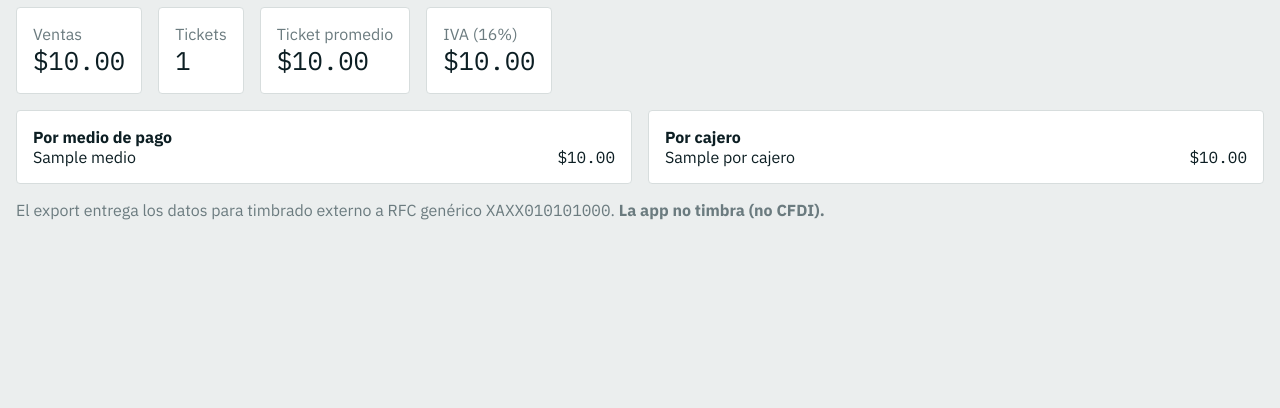
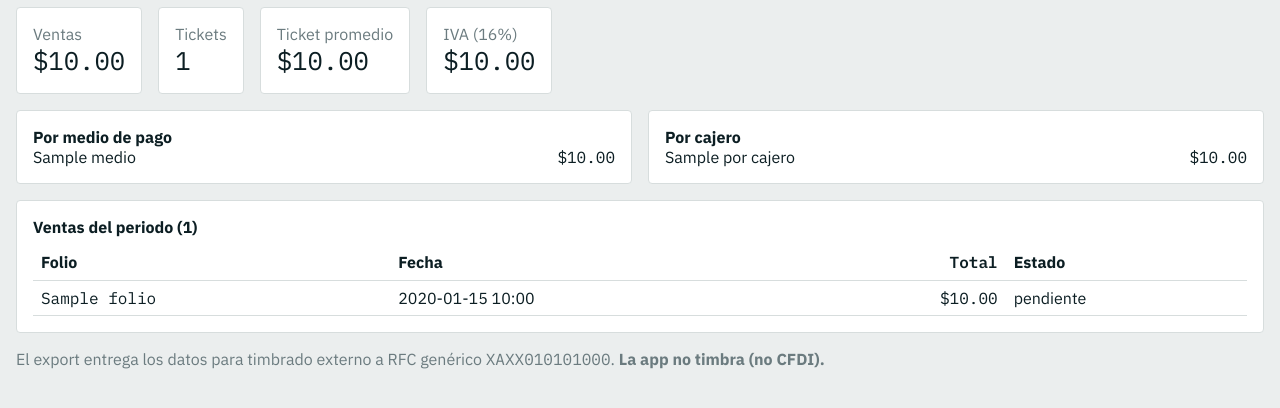
Before and after one commit to MELuisCruz/maschinario-bazar, a FastAPI app: template app/templates/reportes.html in a window 1280 px wide. Shown: the part 184-592 px from the top of the page. Run offline with FastAPI, Linux system fonts and the light colour scheme; the template is opened without the code that fills it: most values are stand-ins (such as "Sample title", 1, 10 or a date in 2020).

Commit message:
feat(reportes): listar folios de ventas del periodo en pantalla
La vista de Reportes ahora muestra una tabla con folio, fecha, total y
estado de las ventas del periodo (antes solo se veían al exportar).

Co-Authored-By: Claude Opus 4.8 <noreply@anthropic.com>

```diff
--- a/app/templates/reportes.html
+++ b/app/templates/reportes.html
@@ -32,6 +32,26 @@
     {% else %}<div class="muted">Sin datos.</div>{% endfor %}
   </div>
 </div>
+
+<div class="panel" style="margin-top:1rem;">
+  <strong>Ventas del periodo ({{ rep.ventas|length }})</strong>
+  <table style="margin-top:.5rem;">
+    <thead><tr><th>Folio</th><th>Fecha</th><th class="num">Total</th><th>Estado</th></tr></thead>
+    <tbody>
+    {% for v in rep.ventas %}
+      <tr>
+        <td class="mono">{{ v.folio }}</td>
+        <td>{{ v.fecha.strftime('%Y-%m-%d %H:%M') }}</td>
+        <td class="num mono">${{ '%.2f'|format(v.total) }}</td>
+        <td>{{ v.estado }}</td>
+      </tr>
+    {% else %}
+      <tr><td colspan="4" class="empty">Sin ventas en el periodo.</td></tr>
+    {% endfor %}
+    </tbody>
+  </table>
+</div>
+
 <p class="muted" style="margin-top:1rem;">El export entrega los datos para timbrado externo a RFC genérico
   <span class="mono">XAXX010101000</span>. <b>La app no timbra (no CFDI).</b></p>
 {% endblock %}
```
Also changed, not shown: app/services/reportes.py (+14 -0 lines), tests/test_reportes.py (+13 -0 lines).
